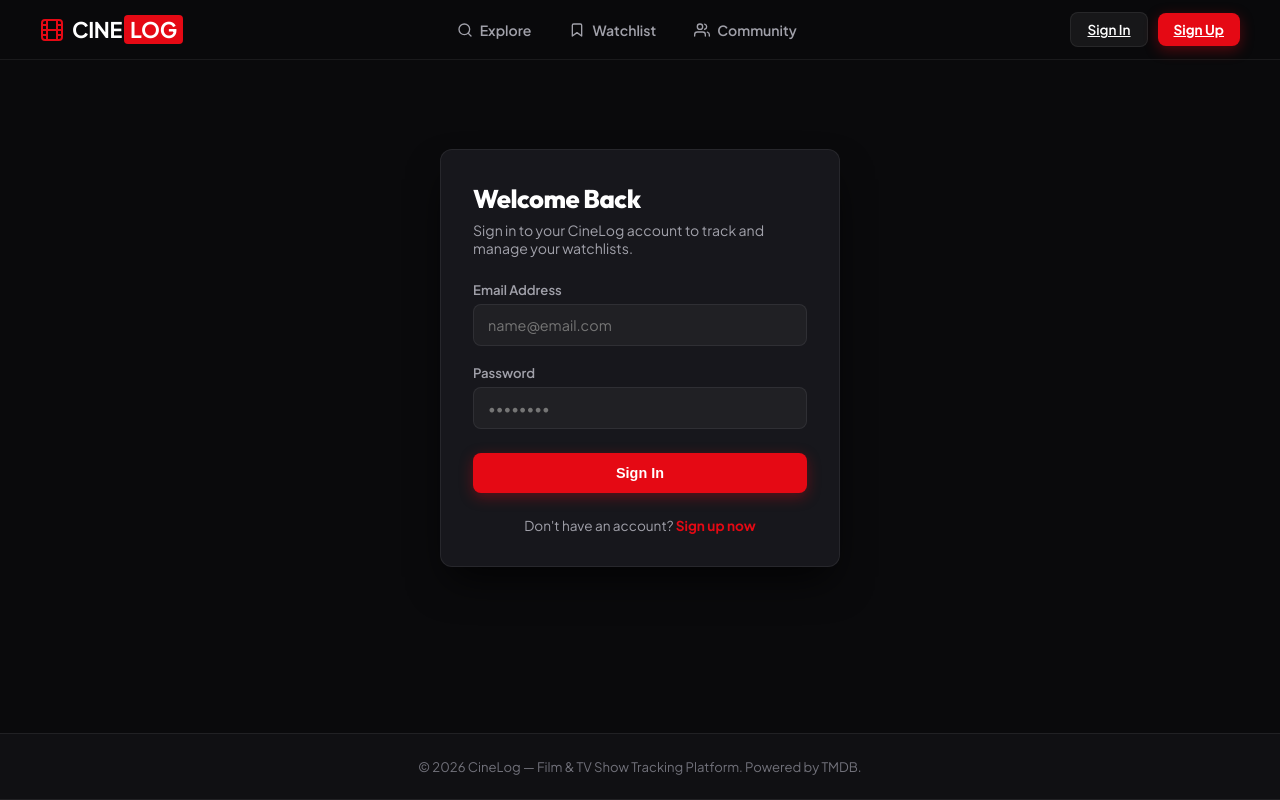
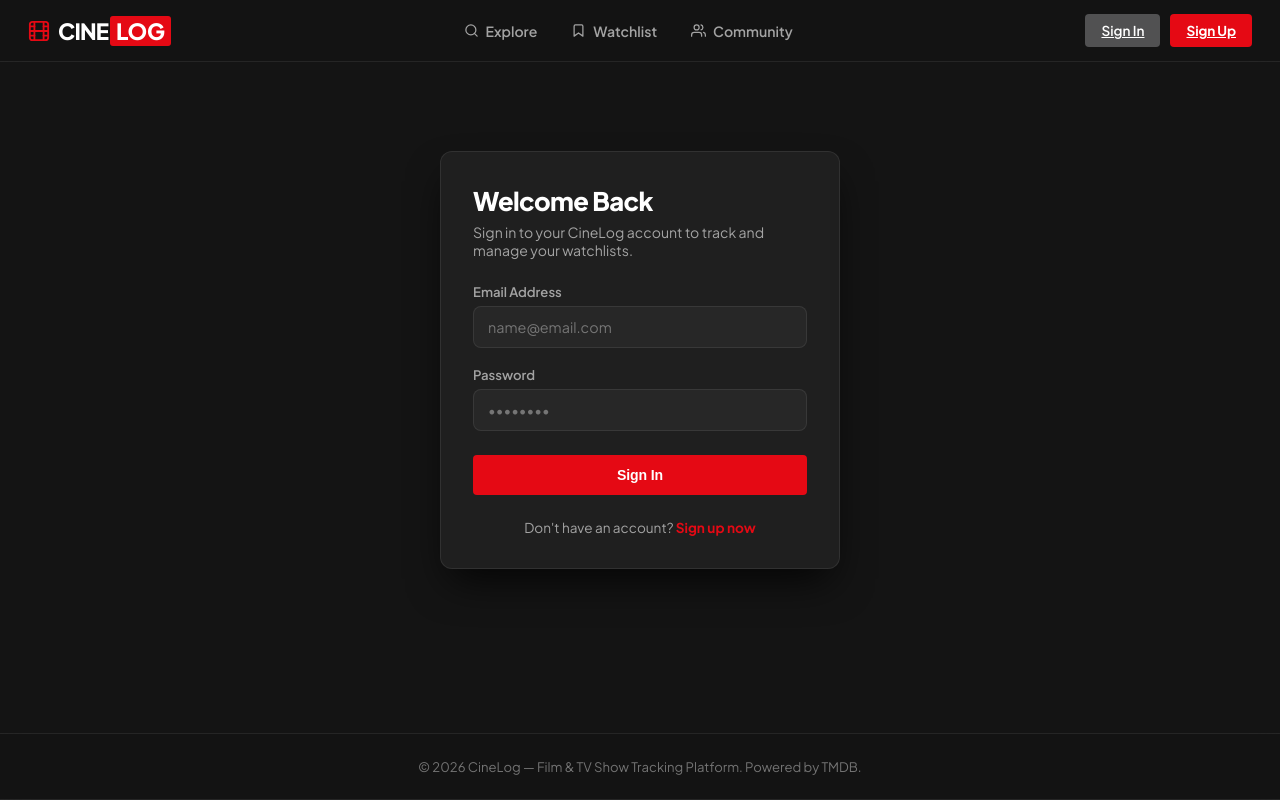
Before and after one commit to seikyrooo/cinelog-app, a Nuxt app: page /login in a window 1280 px wide. Built offline with nearby package versions, Linux system fonts and the light colour scheme.

Commit message:
style: refine UI and typography with Netflix dark aesthetic, remove generic stickers/emojis, and polish cards

```diff
--- a/app.vue
+++ b/app.vue
@@ -115,12 +115,15 @@
   position: sticky;
   top: 0;
   z-index: 50;
-  padding: 12px 24px;
-  background: rgba(10, 10, 12, 0.92);
+  padding: 14px 28px;
+  background: rgba(20, 20, 20, 0.95);
+  border-bottom: 1px solid rgba(255, 255, 255, 0.08);
+  backdrop-filter: blur(16px);
+  -webkit-backdrop-filter: blur(16px);
 }
 
 .nav-container {
-  max-width: 1200px;
+  max-width: 1240px;
   margin: 0 auto;
   display: flex;
   align-items: center;
@@ -132,15 +135,21 @@
   align-items: center;
   gap: 8px;
   text-decoration: none;
-  font-size: 1.35rem;
-  font-weight: 800;
+  font-size: 1.4rem;
+  font-weight: 900;
   color: #ffffff;
-  letter-spacing: -0.02em;
+  letter-spacing: -0.03em;
+}
+
+.brand-name {
+  font-family: var(--font-heading);
+  letter-spacing: -0.04em;
+  font-weight: 900;
 }
 
 .brand-svg-icon {
-  width: 24px;
-  height: 24px;
+  width: 22px;
+  height: 22px;
   color: var(--accent-red);
 }
 
@@ -154,17 +163,17 @@
   text-decoration: none;
   font-weight: 600;
   font-size: 0.88rem;
-  padding: 8px 16px;
-  border-radius: 8px;
+  padding: 6px 14px;
+  border-radius: 4px;
   display: inline-flex;
   align-items: center;
   gap: 7px;
-  transition: all 0.18s ease;
+  transition: all 0.2s ease;
 }
 
 .nav-svg-icon {
-  width: 16px;
-  height: 16px;
+  width: 15px;
+  height: 15px;
 }
 
 .user-svg-icon {
@@ -179,8 +188,8 @@
 
 .nav-item.active {
   color: #ffffff;
-  background: var(--accent-red-subtle);
-  border: 1px solid var(--border-red);
+  font-weight: 700;
+  background: rgba(255, 255, 255, 0.1);
 }
 
 .auth-actions {
@@ -190,13 +199,13 @@
 }
 
 .user-badge {
-  font-size: 0.85rem;
+  font-size: 0.84rem;
   font-weight: 600;
   color: #ffffff;
   text-decoration: none;
-  background: rgba(255, 255, 255, 0.05);
-  padding: 7px 14px;
-  border-radius: 8px;
+  background: rgba(255, 255, 255, 0.06);
+  padding: 6px 12px;
+  border-radius: 4px;
   border: 1px solid var(--border-subtle);
   display: inline-flex;
   align-items: center;
--- a/assets/css/main.css
+++ b/assets/css/main.css
@@ -1,37 +1,37 @@
-@import url('https://fonts.googleapis.com/css2?family=Outfit:wght@400;500;600;700;800;900&family=Plus+Jakarta+Sans:wght@400;500;600;700&display=swap');
+@import url('https://fonts.googleapis.com/css2?family=Plus+Jakarta+Sans:wght@400;500;600;700;800;900&display=swap');
 
 :root {
-  /* Core Red & Black Palette (IDLIX / Cinema Style) */
-  --bg-primary: #0a0a0c;
-  --bg-secondary: #121216;
-  --bg-surface: #17171c;
-  --bg-surface-hover: #202027;
-  --bg-card: rgba(23, 23, 28, 0.85);
-  --bg-card-hover: rgba(32, 32, 39, 0.95);
+  /* Signature Netflix Matte Black Palette */
+  --bg-primary: #141414;
+  --bg-secondary: #181818;
+  --bg-surface: #1f1f1f;
+  --bg-surface-hover: #262626;
+  --bg-card: #181818;
+  --bg-card-hover: #222222;
 
-  --border-subtle: rgba(255, 255, 255, 0.07);
-  --border-medium: rgba(255, 255, 255, 0.14);
-  --border-red: rgba(229, 9, 20, 0.35);
+  --border-subtle: rgba(255, 255, 255, 0.08);
+  --border-medium: rgba(255, 255, 255, 0.16);
+  --border-red: rgba(229, 9, 20, 0.4);
 
-  /* Cinema Red Accents */
-  --accent-red: #e50914;
-  --accent-red-hover: #b80710;
+  /* Official Netflix Red */
+  --accent-red: #E50914;
+  --accent-red-hover: #F40612;
   --accent-red-glow: rgba(229, 9, 20, 0.25);
   --accent-red-subtle: rgba(229, 9, 20, 0.12);
 
   /* Functional Accents */
-  --accent-star: #fbbf24;
-  --accent-success: #22c55e;
-  --accent-warning: #f59e0b;
-  --accent-gray: #3f3f46;
+  --accent-star: #46d369; /* Netflix Match Green */
+  --accent-success: #46d369;
+  --accent-warning: #ffa00a;
+  --accent-gray: #404040;
 
   /* Typography Colors */
-  --text-primary: #ffffff;
-  --text-secondary: #a1a1aa;
-  --text-muted: #71717a;
+  --text-primary: #FFFFFF;
+  --text-secondary: #A3A3A3;
+  --text-muted: #737373;
 
-  --font-heading: 'Outfit', sans-serif;
-  --font-body: 'Plus Jakarta Sans', sans-serif;
+  --font-heading: 'Plus Jakarta Sans', -apple-system, BlinkMacSystemFont, 'Segoe UI', Roboto, sans-serif;
+  --font-body: 'Plus Jakarta Sans', -apple-system, BlinkMacSystemFont, 'Segoe UI', Roboto, sans-serif;
 }
 
 * {
@@ -57,8 +57,8 @@
 
 h1, h2, h3, h4, h5, h6 {
   font-family: var(--font-heading);
-  letter-spacing: -0.02em;
-  font-weight: 700;
+  letter-spacing: -0.025em;
+  font-weight: 800;
 }
 
 /* Scrollbar */
@@ -79,7 +79,7 @@
 
 /* Glass & Card Panels */
 .glass-panel {
-  background: rgba(18, 18, 22, 0.85);
+  background: rgba(20, 20, 20, 0.95);
   backdrop-filter: blur(16px);
   -webkit-backdrop-filter: blur(16px);
   border-bottom: 1px solid var(--border-subtle);
@@ -88,15 +88,14 @@
 .glass-card {
   background: var(--bg-card);
   border: 1px solid var(--border-subtle);
-  border-radius: 12px;
+  border-radius: 6px;
   transition: all 0.25s cubic-bezier(0.4, 0, 0.2, 1);
 }
 
 .glass-card:hover {
   background: var(--bg-card-hover);
   border-color: var(--border-medium);
-  transform: translateY(-3px);
-  box-shadow: 0 10px 25px -5px rgba(0, 0, 0, 0.8), 0 0 15px -3px var(--accent-red-glow);
+  transform: translateY(-2px);
 }
 
 /* Modal Overlay Global Fixed Style */
@@ -109,8 +108,8 @@
   width: 100vw !important;
   height: 100vh !important;
   background: rgba(0, 0, 0, 0.88) !important;
-  backdrop-filter: blur(10px) !important;
-  -webkit-backdrop-filter: blur(10px) !important;
+  backdrop-filter: blur(12px) !important;
+  -webkit-backdrop-filter: blur(12px) !important;
   z-index: 9999 !important;
   display: flex !important;
   align-items: center !important;
@@ -128,20 +127,20 @@
   background: var(--accent-red);
   color: #ffffff;
   padding: 1px 6px;
-  border-radius: 4px;
+  border-radius: 3px;
   font-weight: 800;
   letter-spacing: -0.01em;
   margin-left: 2px;
 }
 
-/* Cinema Buttons */
+/* Netflix Buttons */
 .btn-primary {
   background: var(--accent-red);
   color: #ffffff;
   font-weight: 700;
-  font-size: 0.9rem;
-  padding: 10px 20px;
-  border-radius: 8px;
+  font-size: 0.88rem;
+  padding: 9px 20px;
+  border-radius: 4px;
   border: none;
   cursor: pointer;
   display: inline-flex;
@@ -149,27 +148,26 @@
   justify-content: center;
   gap: 8px;
   transition: all 0.2s ease;
-  box-shadow: 0 4px 14px rgba(229, 9, 20, 0.35);
+  letter-spacing: -0.01em;
 }
 
 .btn-primary:hover {
   background: var(--accent-red-hover);
-  transform: translateY(-1px);
-  box-shadow: 0 6px 20px rgba(229, 9, 20, 0.5);
+  transform: scale(1.02);
 }
 
 .btn-primary:active {
-  transform: translateY(0);
+  transform: scale(0.98);
 }
 
 .btn-secondary {
-  background: rgba(255, 255, 255, 0.06);
-  color: var(--text-primary);
+  background: rgba(109, 109, 110, 0.7);
+  color: #ffffff;
   font-weight: 600;
-  font-size: 0.9rem;
-  padding: 10px 18px;
-  border-radius: 8px;
-  border: 1px solid var(--border-subtle);
+  font-size: 0.88rem;
+  padding: 9px 18px;
+  border-radius: 4px;
+  border: none;
   cursor: pointer;
   display: inline-flex;
   align-items: center;
@@ -179,16 +177,38 @@
 }
 
 .btn-secondary:hover {
-  background: rgba(255, 255, 255, 0.12);
-  border-color: var(--border-medium);
+  background: rgba(109, 109, 110, 0.45);
+}
+
+.btn-white {
+  background: #ffffff;
+  color: #141414;
+  font-weight: 700;
+  font-size: 0.88rem;
+  padding: 9px 20px;
+  border-radius: 4px;
+  border: none;
+  cursor: pointer;
+  display: inline-flex;
+  align-items: center;
+  justify-content: center;
+  gap: 8px;
+  transition: all 0.2s ease;
+}
+
+.btn-white:hover {
+  background: rgba(255, 255, 255, 0.85);
+  transform: scale(1.02);
 }
 
 .btn-danger {
-  background: rgba(229, 9, 20, 0.12);
+  background: rgba(229, 9, 20, 0.15);
   color: #ff6b6b;
-  border: 1px solid rgba(229, 9, 20, 0.3);
-  padding: 8px 16px;
-  border-radius: 8px;
+  border: 1px solid rgba(229, 9, 20, 0.4);
+  padding: 7px 14px;
+  border-radius: 4px;
+  font-weight: 600;
+  font-size: 0.82rem;
   cursor: pointer;
   transition: all 0.2s ease;
 }
@@ -196,49 +216,48 @@
 .btn-danger:hover {
   background: var(--accent-red);
   color: #ffffff;
-  border-color: var(--accent-red);
 }
 
 /* Badges */
 .badge {
-  padding: 4px 8px;
-  border-radius: 6px;
-  font-size: 0.72rem;
-  font-weight: 700;
+  padding: 2px 6px;
+  border-radius: 3px;
+  font-size: 0.7rem;
+  font-weight: 800;
   text-transform: uppercase;
-  letter-spacing: 0.04em;
+  letter-spacing: 0.05em;
   display: inline-flex;
   align-items: center;
   gap: 4px;
 }
 
 .badge-tv {
-  background: rgba(229, 9, 20, 0.18);
+  background: rgba(229, 9, 20, 0.2);
   color: #ff6b6b;
-  border: 1px solid rgba(229, 9, 20, 0.4);
+  border: 1px solid rgba(229, 9, 20, 0.5);
 }
 
 .badge-movie {
-  background: rgba(255, 255, 255, 0.08);
+  background: rgba(255, 255, 255, 0.1);
   color: #e4e4e7;
   border: 1px solid var(--border-subtle);
 }
 
 .badge-watching {
-  background: rgba(229, 9, 20, 0.15);
+  background: rgba(229, 9, 20, 0.18);
   color: #ff8585;
-  border: 1px solid rgba(229, 9, 20, 0.35);
+  border: 1px solid rgba(229, 9, 20, 0.4);
 }
 
 .badge-completed {
-  background: rgba(34, 197, 94, 0.15);
-  color: #4ade80;
-  border: 1px solid rgba(34, 197, 94, 0.35);
+  background: rgba(70, 211, 105, 0.15);
+  color: #46d369;
+  border: 1px solid rgba(70, 211, 105, 0.4);
 }
 
 .badge-plan {
-  background: rgba(255, 255, 255, 0.06);
-  color: #a1a1aa;
+  background: rgba(255, 255, 255, 0.08);
+  color: #a3a3a3;
   border: 1px solid var(--border-subtle);
 }
 
--- a/pages/watchlist.vue
+++ b/pages/watchlist.vue
@@ -1112,13 +1112,13 @@
   if (diffDays < 0) {
     return { label: `Aired (${dateStr})`, isToday: false, isSoon: false, isPast: true }
   } else if (diffDays === 0) {
-    return { label: '🔥 Airs Today!', isToday: true, isSoon: true, isPast: false }
+    return { label: 'AIRS TODAY', isToday: true, isSoon: true, isPast: false }
   } else if (diffDays === 1) {
-    return { label: '⚡ Tomorrow!', isToday: false, isSoon: true, isPast: false }
+    return { label: 'TOMORROW', isToday: false, isSoon: true, isPast: false }
   } else if (diffDays <= 7) {
     return { label: `In ${diffDays} days (${dateStr})`, isToday: false, isSoon: true, isPast: false }
   } else {
-    return { label: `Airs ${dateStr} (in ${diffDays} days)`, isToday: false, isSoon: false, isPast: false }
+    return { label: `Airs ${dateStr}`, isToday: false, isSoon: false, isPast: false }
   }
 }
 
```
Also changed, not shown: pages/community.vue (+54 -62 lines), pages/users/[username].vue (+23 -13 lines).
